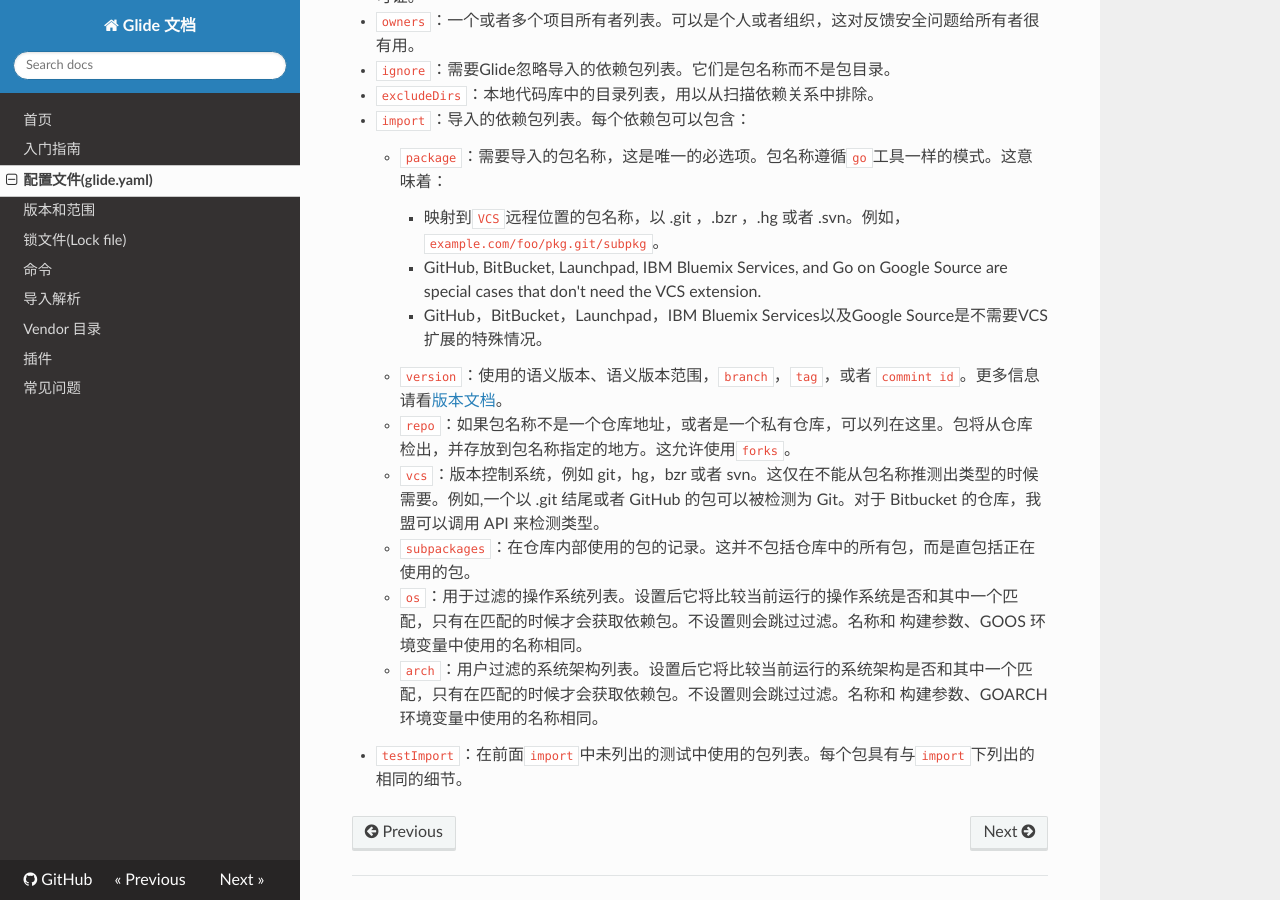
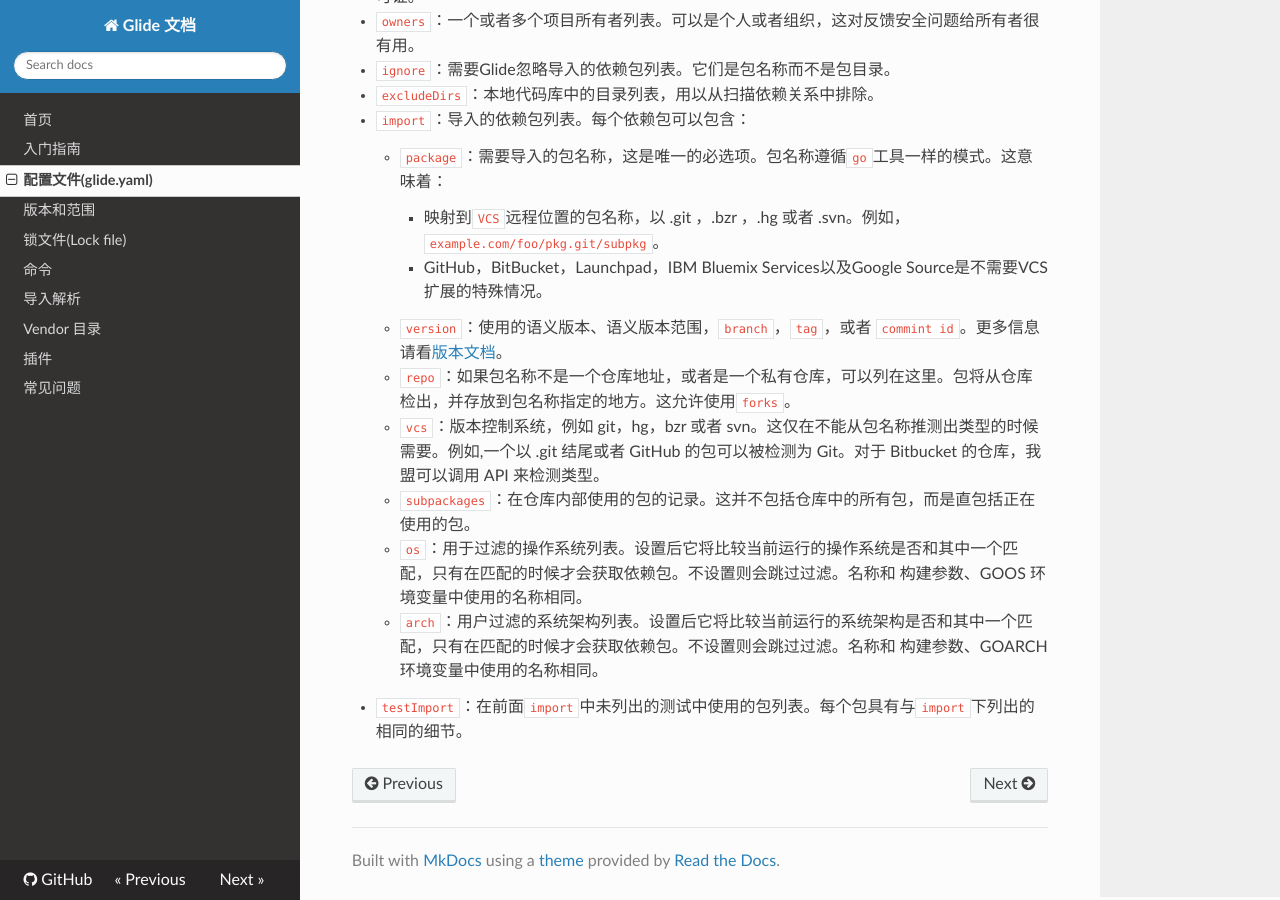
Before and after one commit to javasgl/GlideDocs, an MkDocs documentation site: the page built from docs/glide.yaml.md, in a window 1280 px wide and 900 px high, scrolled down 761 px. Built offline with MkDocs 1.6.1, drawn with Linux system fonts in a browser that asks for light colours; nearby versions of some CDN libraries; old or Windows-style settings are respelled for this version of MkDocs.

Commit message:
feat: remove redundant text

```diff
--- a/docs/glide.yaml.md
+++ b/docs/glide.yaml.md
@@ -40,7 +40,6 @@
 - `import`：导入的依赖包列表。每个依赖包可以包含：
     - `package`：需要导入的包名称，这是唯一的必选项。包名称遵循`go`工具一样的模式。这意味着：
         - 映射到`VCS`远程位置的包名称，以 .git ，.bzr ，.hg 或者 .svn。例如，`example.com/foo/pkg.git/subpkg`。
-        - GitHub, BitBucket, Launchpad, IBM Bluemix Services, and Go on Google Source are special cases that don't need the VCS extension.
         - GitHub，BitBucket，Launchpad，IBM Bluemix Services以及Google Source是不需要VCS扩展的特殊情况。
     - `version`：使用的语义版本、语义版本范围，`branch`，`tag`，或者 `commint id`。更多信息请看[版本文档](versions.md)。
     - `repo`：如果包名称不是一个仓库地址，或者是一个私有仓库，可以列在这里。包将从仓库检出，并存放到包名称指定的地方。这允许使用`forks`。
```
